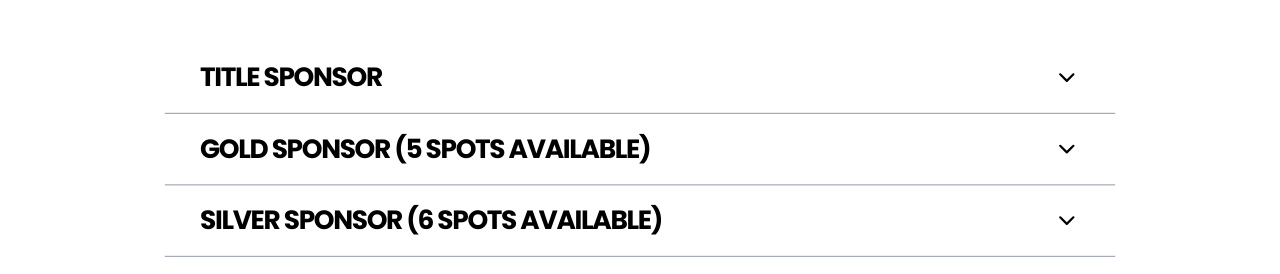
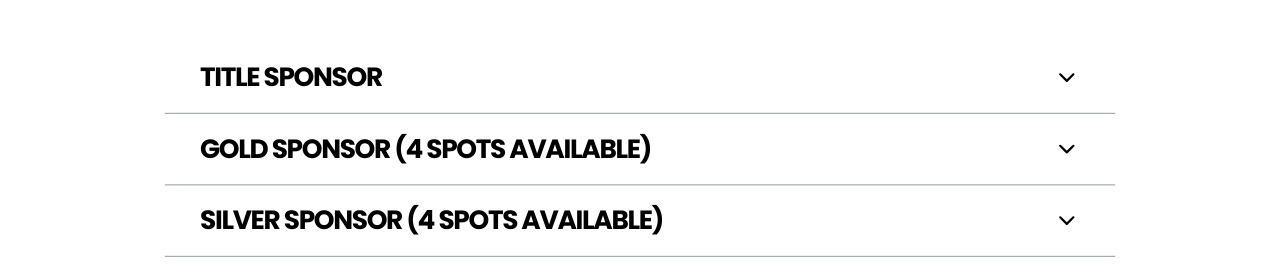
Before and after one commit to gianpinili/thsopen, a React (Vite) app: page / in a window 1280 px wide. Shown: the part 1860-2134 px from the top of the page. Built offline with nearby package versions, Linux system fonts and the light colour scheme.

Commit message:
update sponsor counts. update dependencies for security

```diff
--- a/src/components/Sponsor.jsx
+++ b/src/components/Sponsor.jsx
@@ -20,7 +20,7 @@ function Sponsor() {
   },
   {
    id: uuidv4(),
-   level: "Gold Sponsor (5 Spots Available)",
+   level: "Gold Sponsor (4 Spots Available)",
    activation: ["Cart Sponsor A - name and logo on every hole A cart",
     "Cart Sponsor B - name and logo on every hole B cart",
     "Burger and Beer Sponsor - name and logo on every table during dinner",
@@ -32,7 +32,7 @@ function Sponsor() {
   },
   {
    id: uuidv4(),
-   level: "Silver Sponsor (6 Spots Available)",
+   level: "Silver Sponsor (4 Spots Available)",
    activation: [
     "Hole Sponsorship - activation on 1 hole during the tournament",
     "Presence at the tournament is encouraged! Feel free to bring snacks, drinks or swag for golfers to make the tee box memorable and fun. THS Staff can assist with hole activation if you're unable to staff the hole on the day of the tournament.",
--- a/src/components/SponsorDescription.jsx
+++ b/src/components/SponsorDescription.jsx
@@ -13,7 +13,7 @@ function SponsorDescription() {
   },
   {
    id: uuidv4(),
-   level: "Silver Sponsor (6 Spots Available)",
+   level: "Silver Sponsor (4 Spots Available)",
    activation: [
     "Hole Sponsorship - activation on 1 hole during the tournament.",
     "Presence at the tournament is encouraged! Feel free to bring snacks, drinks or swag for golfers to make the tee box memorable and fun. THS staff can assist with hole activation if you're unable to staff the hole on the day of the tournament.",
@@ -23,7 +23,7 @@ function SponsorDescription() {
   },
   {
    id: uuidv4(),
-   level: "Gold Sponsor (5 Spots Available)",
+   level: "Gold Sponsor (4 Spots Available)",
    activation: [
     "Cart Sponsor A - name and logo on every hole A cart.",
     "Cart Sponsor B - name and logo on every hole B cart.",
--- a/src/pages/SponsorPage.jsx
+++ b/src/pages/SponsorPage.jsx
@@ -23,7 +23,7 @@ function SponsorPage() {
   },
   {
    id: uuidv4(),
-   level: "Gold Sponsor (5 Spots Available)",
+   level: "Gold Sponsor (4 Spots Available)",
    activation: ["Cart Sponsor A - name and logo on every hole A cart",
     "Cart Sponsor B - name and logo on every hole B cart",
     "Burger and Beer Sponsor - name and logo on every table during dinner",
@@ -35,7 +35,7 @@ function SponsorPage() {
   },
   {
    id: uuidv4(),
-   level: "Silver Sponsor (6 Spots Available)",
+   level: "Silver Sponsor (4 Spots Available)",
    activation: [
     "Hole Sponsorship - activation on 1 hole during the tournament",
     "Presence at the tournament is encouraged! Feel free to bring snacks, drinks or swag for golfers to make the tee box memorable and fun. THS Staff can assist with hole activation if you're unable to staff the hole on the day of the tournament.",
```
Also changed, not shown: 1 other file (tests, documents, lock files or other folders).
